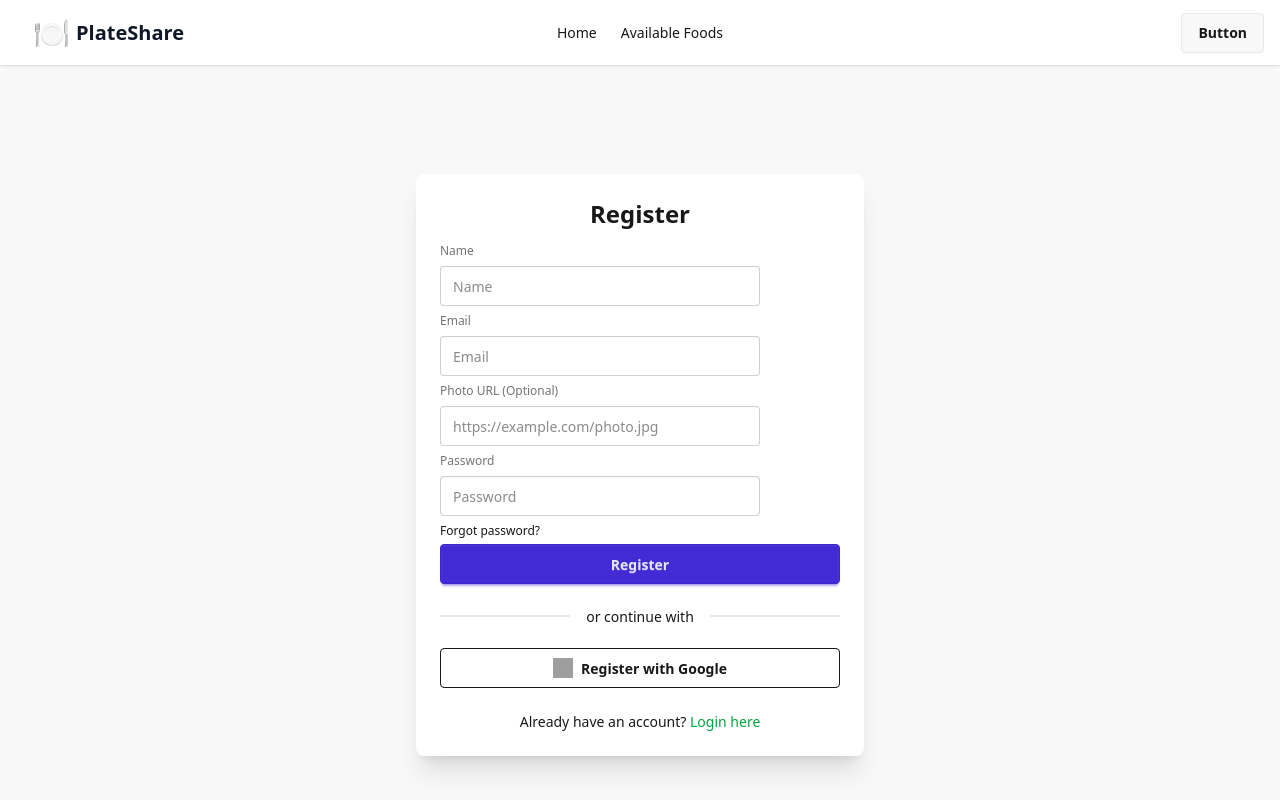
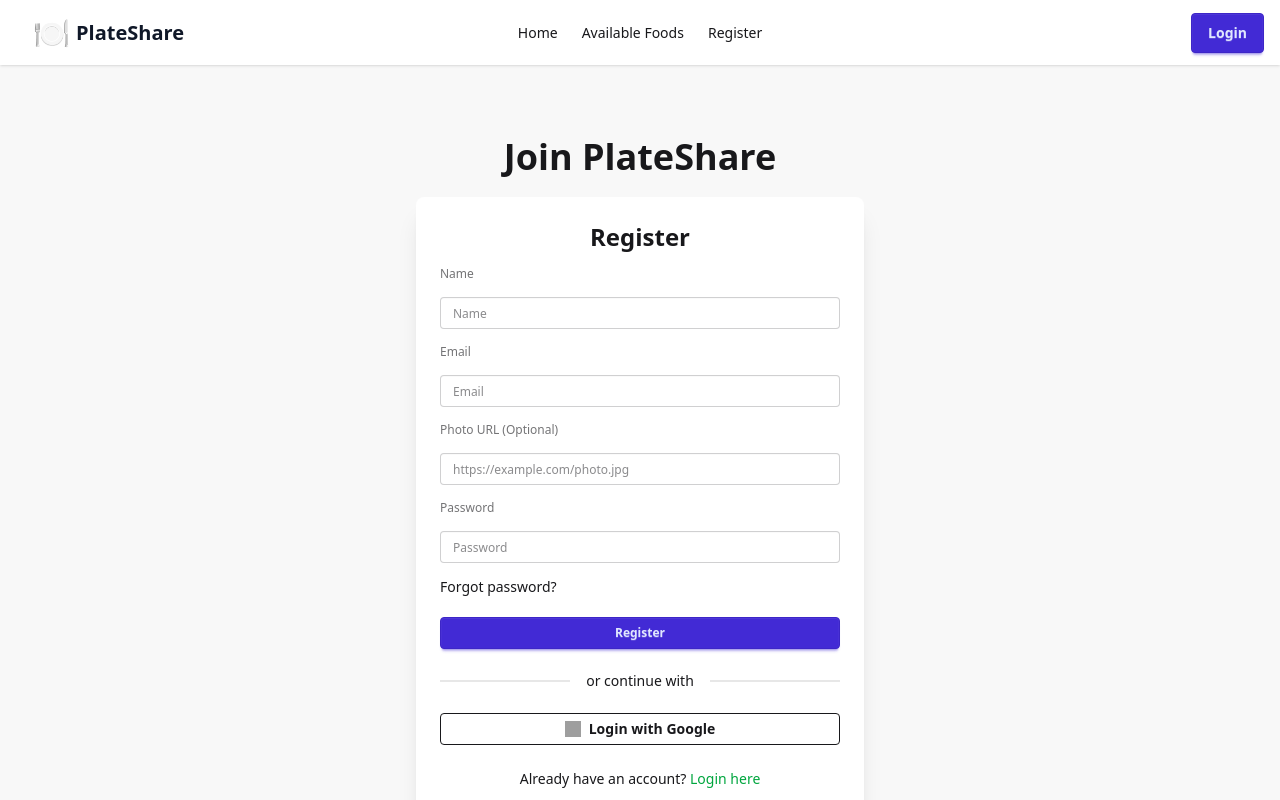
Before and after one commit to ZahidHasan71/a10-plate-share-client, a React (Vite) app: page /register in a window 1280 px wide. Shown: the top 800 px of the page. Built offline with nearby package versions, Linux system fonts and the light colour scheme; no server answers; grey boxes are pictures that could not be loaded.

Commit message:
registation page done

```diff
--- a/src/components/Navbar.jsx
+++ b/src/components/Navbar.jsx
@@ -1,10 +1,26 @@
-import React from 'react';
+import React, { use } from 'react';
 import { NavLink, Link } from 'react-router-dom';
+import { AuthContext } from '../contexts/AuthContext';
 
 const Navbar = () => {
+    const { user, signOutUser } = use(AuthContext);
+    const handleSignOut = () => {
+        signOutUser()
+            .then(() => { })
+            .catch()
+    }
     const links = <>
         <li><NavLink to="/">Home</NavLink></li>
         <li><NavLink to="/available-foods">Available Foods</NavLink></li>
+        <li><NavLink to="/register">Register</NavLink></li>
+        {
+            user && <>
+                <li><NavLink to="/add-food">Add Food</NavLink></li>
+                <li><NavLink to="/add-food">My Foods</NavLink></li>
+                <li><NavLink to="/manage-my-foods">Manage My Foods</NavLink></li>
+            </>
+
+        }
     </>
     return (
         <div className="navbar  shadow-sm max-w-7xl mx-auto px-4">
@@ -29,7 +45,12 @@ const Navbar = () => {
                 </ul>
             </div>
             <div className="navbar-end">
-                <a className="btn">Button</a>
+                {
+                    user ?
+                        <button onClick={handleSignOut} className="btn btn-primary">Sign Out</button>
+                        :
+                        <Link to="/login" className="btn btn-primary">Login</Link>
+                }
             </div>
         </div>
     );
--- a/src/contexts/AuthProvider.jsx
+++ b/src/contexts/AuthProvider.jsx
@@ -1,8 +1,10 @@
 import React, { useEffect } from 'react';
 import { AuthContext } from './AuthContext';
-import { createUserWithEmailAndPassword, onAuthStateChanged, signInWithEmailAndPassword } from 'firebase/auth';
+import { createUserWithEmailAndPassword, GoogleAuthProvider, onAuthStateChanged, signInWithEmailAndPassword, signInWithPopup, signOut } from 'firebase/auth';
 import auth from '../firebase/firebase.init';
 import { useState } from 'react';
+
+const googleProvider = new GoogleAuthProvider();
 
 const AuthProvider = ({ children }) => {
     const [user, setUser] = useState(null);
@@ -11,9 +13,20 @@ const AuthProvider = ({ children }) => {
         setLoading(true);
         return createUserWithEmailAndPassword(auth, email, password)
     }
+    // ---------------login with email and password
     const signInUser = (email, password) => {
         setLoading(true);
         return signInWithEmailAndPassword(auth, email, password)
+    }
+    // ---------------signin with google
+    const signInWithGoogle = () => {
+        setLoading(true);
+        return signInWithPopup(auth, googleProvider);
+    }
+    // -------------Sign Out
+    const signOutUser = () => {
+        setLoading(true);
+        return signOut(auth);
     }
 
     useEffect(() => {
@@ -29,13 +42,15 @@ const AuthProvider = ({ children }) => {
     const authInfo = {
         createUser,
         signInUser,
+        signInWithGoogle,
+        signOutUser,
         user,
         loading,
     }
     return (
-        <AuthContext.Provider value={authInfo}>
+        <AuthContext value={authInfo}>
             {children}
-        </AuthContext.Provider>
+        </AuthContext>
     );
 };
 
--- /dev/null
+++ b/src/pages/AddFood.jsx
@@ -0,0 +1,11 @@
+import React from 'react';
+
+const AddFood = () => {
+    return (
+        <div>
+            Add Food
+        </div>
+    );
+};
+
+export default AddFood;
--- /dev/null
+++ b/src/pages/Login.jsx
@@ -0,0 +1,11 @@
+import React from 'react';
+
+const Login = () => {
+    return (
+        <div>
+
+        </div>
+    );
+};
+
+export default Login;
--- /dev/null
+++ b/src/pages/MyFoods.jsx
@@ -0,0 +1,11 @@
+import React from 'react';
+
+const MyFoods = () => {
+    return (
+        <div>
+            My Foods
+        </div>
+    );
+};
+
+export default MyFoods;
--- a/src/pages/Register.jsx
+++ b/src/pages/Register.jsx
@@ -1,48 +1,70 @@
 import React from 'react';
+import { use } from 'react';
 import { Link } from 'react-router';
+import { AuthContext } from '../contexts/AuthContext';
 
 const Register = () => {
+    const { signInWithGoogle } = use(AuthContext);
+    const handleGoogleSignIn = () => {
+        signInWithGoogle()
+            .then((result) => {
+                console.log(result.user);
+            })
+            .catch(error => {
+                console.log(error);
+            })
+    }
     return (
-        <div className="min-h-screen bg-base-200 flex items-center justify-center">
+        <div className="min-h-screen bg-base-200 flex flex-col items-center justify-center">
+            <div>
+                <h1 className="text-4xl font-bold text-center my-5">Join PlateShare</h1>
+            </div>
             <div className="card w-full max-w-md shadow-xl bg-base-100">
                 <div className="card-body">
                     <h2 className="text-2xl font-bold text-center">Register</h2>
 
                     <form>
-                        <fieldset className="fieldset">
+                        <fieldset className="fieldset space-y-2">
                             <label className="label">Name</label>
-                            <input type="text" className="input" placeholder="Name" />
+                            <input type="text" className="input input-bordered input-sm w-full" placeholder="Name" />
+
                             <label className="label">Email</label>
-                            <input type="email" className="input" placeholder="Email" />
+                            <input type="email" className="input input-bordered input-sm w-full" placeholder="Email" />
+
                             <label className="label">
                                 <span className="label-text">Photo URL (Optional)</span>
                             </label>
-                            <input type="text" placeholder="https://example.com/photo.jpg" className="input input-bordered" />
+                            <input type="text" placeholder="https://example.com/photo.jpg" className="input input-bordered input-sm w-full" />
+
                             <label className="label">Password</label>
-                            <input type="password" className="input" placeholder="Password" />
-                            <div><a className="link link-hover">Forgot password?</a></div>
+                            <input type="password" className="input input-bordered input-sm w-full" placeholder="Password" />
+
+                            <div>
+                                <a className="link link-hover text-sm">Forgot password?</a>
+                            </div>
                         </fieldset>
 
                         {/* Register Button */}
-                        <button className="btn btn-primary w-full">Register</button>
+                        <button className="btn btn-primary btn-sm w-full mt-4">Register</button>
                     </form>
 
                     {/* Divider */}
-                    <div className="divider">or continue with</div>
+                    <div className="divider text-sm">or continue with</div>
 
                     {/* Google Register Button */}
-                    <button className="btn btn-outline w-full flex items-center justify-center gap-2">
-                        <img src="https://www.svgrepo.com/show/475656/google-color.svg" alt="Google" className="w-5 h-5" />
-                        Register with Google
+                    <button onClick={handleGoogleSignIn} className="btn btn-outline btn-sm w-full flex items-center justify-center gap-2">
+                        <img src="https://www.svgrepo.com/show/475656/google-color.svg" alt="Google" className="w-4 h-4" />
+                        <span className="text-sm">Login with Google</span>
                     </button>
 
                     {/* Login Link */}
                     <p className="text-sm text-center mt-4">
-                        Already have an account? <Link href="/login" className="text-green-600 font-medium">Login here</Link>
+                        Already have an account? <Link to="/login" className="text-green-600 font-medium">Login here</Link>
                     </p>
                 </div>
             </div>
         </div>
+
     );
 };
 
--- /dev/null
+++ b/src/router/PrivateRoute.jsx
@@ -0,0 +1,18 @@
+import React from 'react';
+import { Navigate, useLocation } from 'react-router-dom';
+import { use } from 'react';
+import { AuthContext } from '../contexts/AuthContext';
+
+const PrivateRoute = ({ children }) => {
+    const { user, loading } = use(AuthContext)
+    const location = useLocation()
+
+    if (loading) {
+        return <progress className="progress w-56"></progress>
+    }
+    if (user) {
+        return children
+    }
+    return <Navigate state={{ from: location }} to="/login" replace></Navigate>
+};
+export default PrivateRoute;
--- a/src/router/Routes.jsx
+++ b/src/router/Routes.jsx
@@ -3,6 +3,7 @@ import MainLayout from "../layout/MainLayout";
 import Home from "../pages/Home";
 import AvailableFoods from "../pages/AvailableFoods";
 import Register from "../pages/Register";
+import AddFood from "../pages/AddFood";
 
 export const router = createBrowserRouter([
     {
@@ -18,6 +19,14 @@ export const router = createBrowserRouter([
                 Component: AvailableFoods
             },
             {
+                path: "/my-foods",
+                Component: AvailableFoods
+            },
+            {
+                path: "/add-food",
+                Component: AddFood
+            },
+            {
                 path: "/register",
                 Component: Register
             }
```
